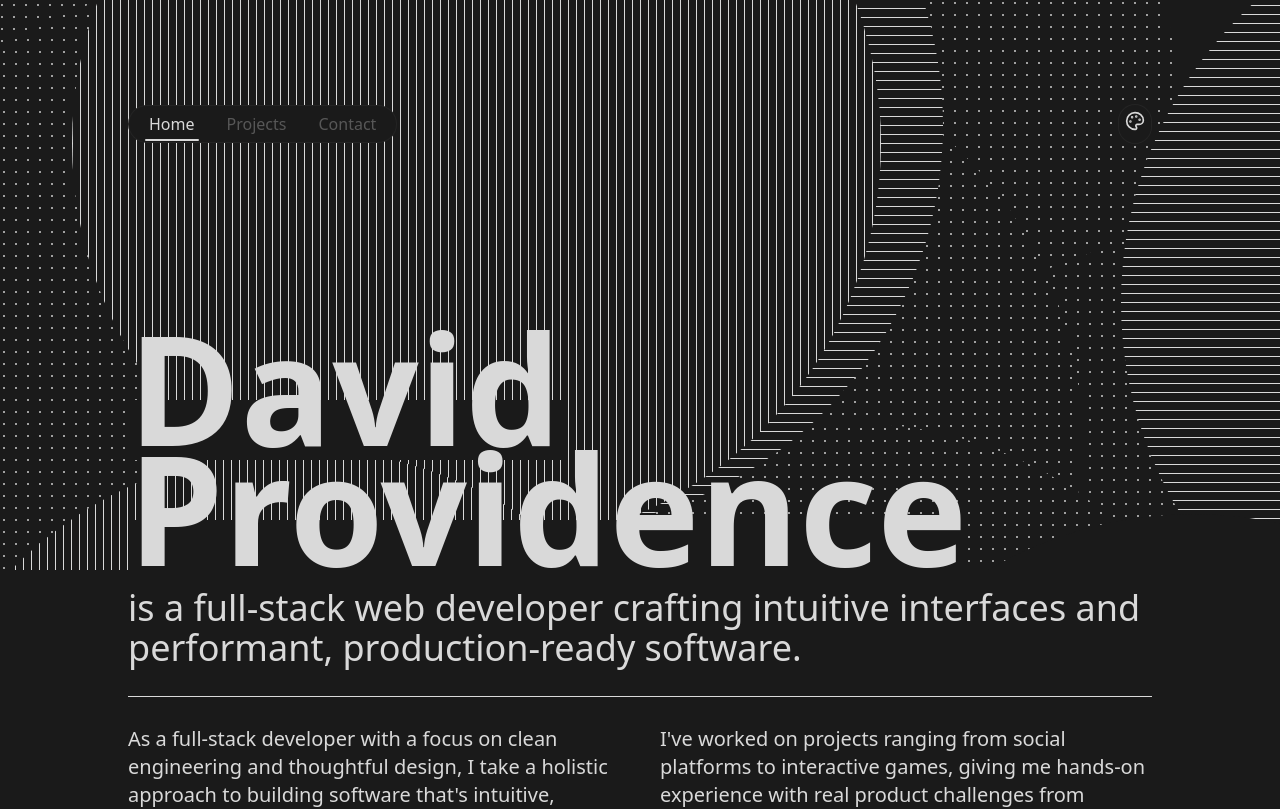
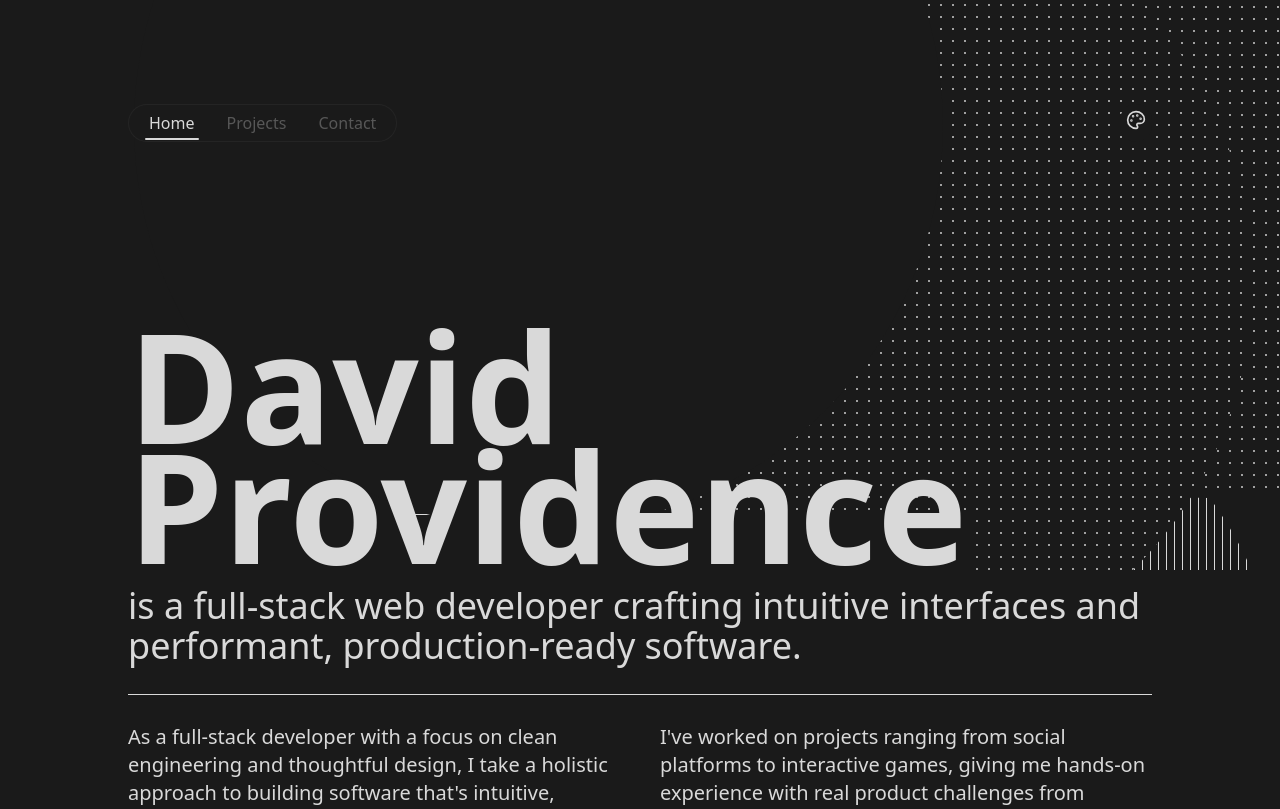
Before and after one commit to Pdave-dcn/portfolio, a Next.js app: page / in a window 1280 px wide. Shown: the top 809 px of the page. Built offline with nearby package versions, Linux system fonts and the light colour scheme.

Commit message:
feat: add more themes

```diff
--- a/app/globals.css
+++ b/app/globals.css
@@ -3,8 +3,8 @@
 
 @custom-variant dark (&:is(.dark *));
 @custom-variant neon (&:is(.neon *));
-@custom-variant midnight (&:is(.midnight *));
-@custom-variant forest (&:is(.forest *));
+@custom-variant tech (&:is(.tech *));
+@custom-variant sunset (&:is(.sunset *));
 
 :root {
   --background: oklch(0.9551 0 0);
@@ -91,6 +91,64 @@
   --ring: oklch(0.6726 0.2904 341.4084);
 }
 
+/* ===========================
+   Bold Tech Theme
+   =========================== */
+.tech {
+  --background: oklch(0.2077 0.0398 265.7549);
+  --foreground: oklch(0.9299 0.0334 272.7879);
+  --card: oklch(0.2573 0.0861 281.2883);
+  --card-foreground: oklch(0.9299 0.0334 272.7879);
+  --popover: oklch(0.2573 0.0861 281.2883);
+  --popover-foreground: oklch(0.9299 0.0334 272.7879);
+  --primary: oklch(0.6056 0.2189 292.7172);
+  --primary-foreground: oklch(1 0 0);
+  --secondary: oklch(0.2573 0.0861 281.2883);
+  --secondary-foreground: oklch(0.9299 0.0334 272.7879);
+  --muted: oklch(0.2329 0.0919 279.1398);
+  --muted-foreground: oklch(0.8112 0.1013 293.5712);
+  --accent: oklch(0.4568 0.2146 277.0229);
+  --accent-foreground: oklch(0.9299 0.0334 272.7879);
+  --destructive: oklch(0.6368 0.2078 25.3313);
+  --destructive-foreground: oklch(1 0 0);
+  --border: oklch(0.2827 0.1351 291.0894);
+  --input: oklch(0.2827 0.1351 291.0894);
+  --ring: oklch(0.6056 0.2189 292.7172);
+}
+
+/* ===========================
+   Sunset Horizon Theme
+   =========================== */
+.sunset {
+  --background: oklch(0.2569 0.0169 352.4042);
+  --foreground: oklch(0.9397 0.0119 51.3156);
+
+  --card: oklch(0.3184 0.0176 341.4465);
+  --card-foreground: oklch(0.9397 0.0119 51.3156);
+
+  --popover: oklch(0.3184 0.0176 341.4465);
+  --popover-foreground: oklch(0.9397 0.0119 51.3156);
+
+  --primary: oklch(0.7357 0.1641 34.7091);
+  --primary-foreground: oklch(1 0 0);
+
+  --secondary: oklch(0.3637 0.0203 342.2664);
+  --secondary-foreground: oklch(0.9397 0.0119 51.3156);
+
+  --muted: oklch(0.2848 0.0159 343.6554);
+  --muted-foreground: oklch(0.8378 0.0237 52.6346);
+
+  --accent: oklch(0.8278 0.1131 57.9984);
+  --accent-foreground: oklch(0.2569 0.0169 352.4042);
+
+  --destructive: oklch(0.6122 0.2082 22.241);
+  --destructive-foreground: oklch(1 0 0);
+
+  --border: oklch(0.3637 0.0203 342.2664);
+  --input: oklch(0.3637 0.0203 342.2664);
+  --ring: oklch(0.7357 0.1641 34.7091);
+}
+
 @theme inline {
   --color-background: var(--background);
   --color-foreground: var(--foreground);
--- a/app/layout.tsx
+++ b/app/layout.tsx
@@ -26,6 +26,8 @@ export default function RootLayout({
             light: "light",
             dark: "dark",
             neon: "neon",
+            tech: "tech",
+            sunset: "sunset",
           }}
           defaultTheme="dark"
           enableSystem={false}
--- a/components/background/BackgroundShapes.tsx
+++ b/components/background/BackgroundShapes.tsx
@@ -17,16 +17,16 @@ type ShapeConfig = {
 };
 
 const MOBILE_SHAPE_CONFIG: ShapeConfig = {
-  dots: 10,
   horizontal: 2,
   vertical: 2,
   solid: 1,
+  dots: 8,
 };
 
 const DESKTOP_SHAPE_CONFIG: ShapeConfig = {
-  dots: 10,
-  horizontal: 3,
+  horizontal: 5,
   vertical: 2,
+  dots: 5,
   solid: 1,
 };
 
--- a/components/navigation/Navbar.tsx
+++ b/components/navigation/Navbar.tsx
@@ -57,7 +57,7 @@ export const Navbar = memo(() => {
         {navItems}
       </ul>
 
-      <div className="p-1.5 bg-background border border-muted-foreground/10 rounded-full">
+      <div className="p-1.5 bg-background rounded-full">
         <ThemePicker />
       </div>
     </nav>
--- a/components/sections/homepage/HeroSection.tsx
+++ b/components/sections/homepage/HeroSection.tsx
@@ -2,6 +2,7 @@ import { highlights, typography } from "@/lib/design-tokens";
 import { Divider } from "../../ui/divider";
 import { memo } from "react";
 import { HERO_DATA } from "@/lib/homepage-data";
+import { cn } from "@/lib/utils";
 
 const HeroSection = memo(() => {
   return (
@@ -18,7 +19,11 @@ const HeroSection = memo(() => {
         </h1>
 
         <p
-          className={`md:mt-5 ${typography.tagline} ${highlights.taglineHighlight}`}
+          className={cn(
+            highlights.taglineHighlight,
+            typography.tagline,
+            "md:mt-5"
+          )}
         >
           {HERO_DATA.tagline}
         </p>
--- a/components/sections/homepage/IntroParagraph.tsx
+++ b/components/sections/homepage/IntroParagraph.tsx
@@ -2,13 +2,17 @@ import { memo } from "react";
 import { INTRO_DATA } from "@/lib/homepage-data";
 import { Divider } from "../../ui/divider";
 import { typography } from "@/lib/design-tokens";
+import { cn } from "@/lib/utils";
 
 const IntroParagraph = memo(() => {
   return (
     <div className="flex flex-col gap-20 lg:gap-28">
       {/* Desktop version */}
       <p
-        className={`hidden lg:grid lg:grid-cols-2 gap-10 mt-7 text-pretty ${typography.bodyLarge}`}
+        className={cn(
+          typography.bodyLarge,
+          "hidden lg:grid lg:grid-cols-2 gap-10 mt-7"
+        )}
       >
         {INTRO_DATA.desktop.map((paragraph, index) => (
           <span key={index}>{paragraph}</span>
--- a/components/sections/homepage/SkillsSection.tsx
+++ b/components/sections/homepage/SkillsSection.tsx
@@ -19,7 +19,9 @@ const SkillsSection = memo(() => {
             <span className="neon:text-accent">
               {SKILLS_DATA.heading.line2}
             </span>
-            <span>{SKILLS_DATA.heading.line3}</span>
+            <span className="tech:text-primary">
+              {SKILLS_DATA.heading.line3}
+            </span>
           </div>
         </h2>
 
@@ -65,11 +67,15 @@ const SkillsSection = memo(() => {
               <span
                 role="img"
                 aria-label={tech.name}
-                className="size-10 md:size-12 lg:size-15 flex items-center justify-center mb-1 text-foreground"
+                className={cn(
+                  "flex items-center justify-center",
+                  "size-10 md:size-12 lg:size-15 mb-1 text-foreground",
+                  "sage:text-primary"
+                )}
               >
                 {tech.svg}
               </span>
-              <span className="text-sm font-medium text-muted-foreground">
+              <span className="text-sm font-medium text-muted-foreground sage:text-primary">
                 {tech.name}
               </span>
             </li>
--- a/components/ui/theme-toggle.tsx
+++ b/components/ui/theme-toggle.tsx
@@ -16,7 +16,9 @@ export function ThemePicker() {
   const themes = [
     { id: "light", label: "Light" },
     { id: "dark", label: "Dark" },
+    { id: "sunset", label: "Sunset" },
     { id: "neon", label: "Neon" },
+    { id: "tech", label: "Tech" },
     { id: "system", label: "System" },
   ];
 
--- a/lib/homepage-data.ts
+++ b/lib/homepage-data.ts
@@ -31,7 +31,7 @@ export const SKILLS_DATA = {
   heading: {
     line1: "Skills",
     line2: "&",
-    line3: "Techs",
+    line3: "Technologies",
   },
   strengthsHeading: "Strengths",
 } as const;
```
